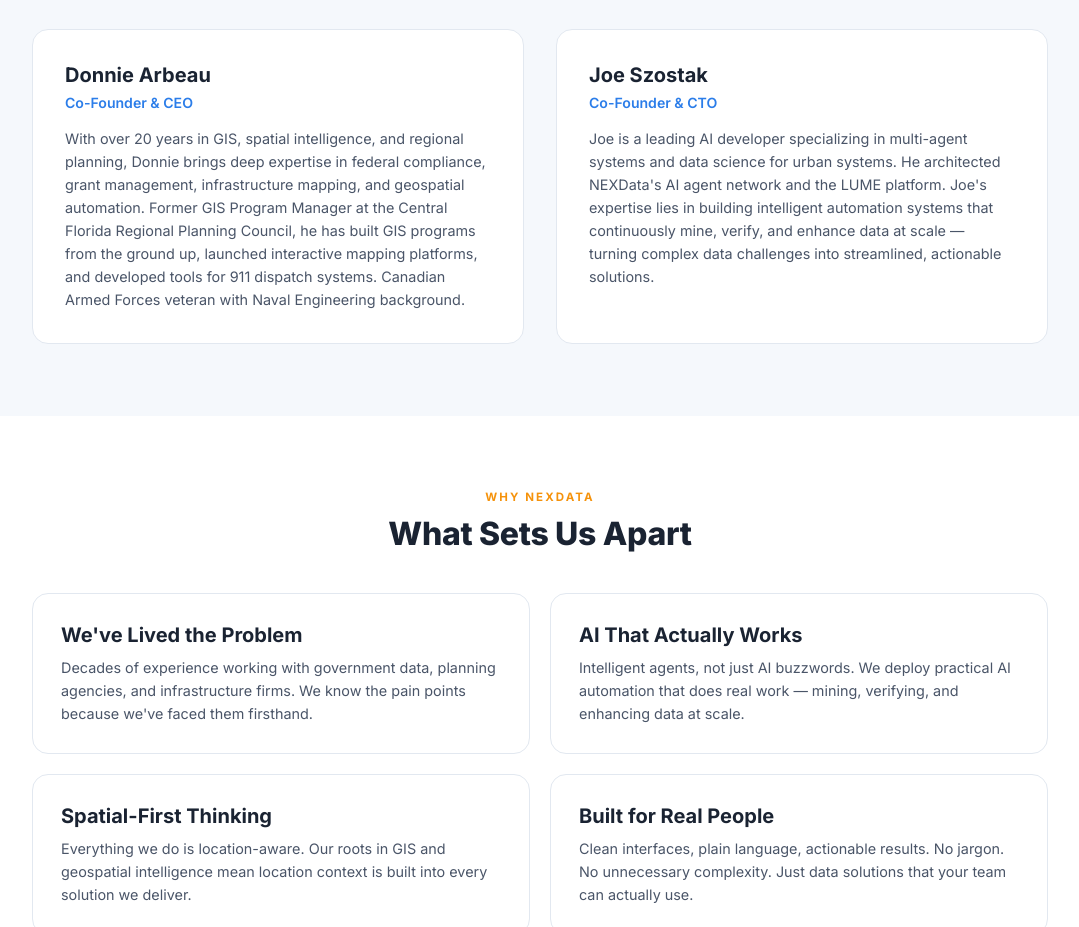
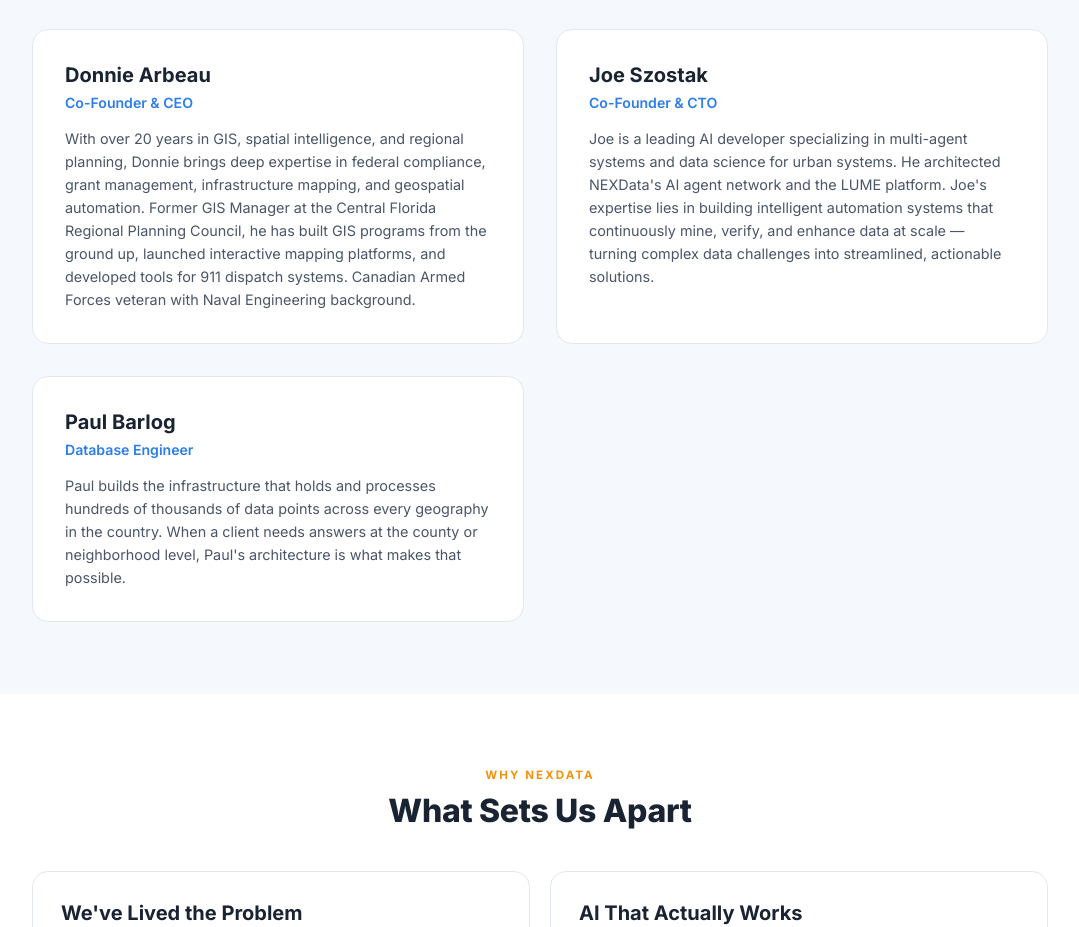
Before and after one commit to NEX-Data-AI/nexdata-website, a plain HTML site: page about.html in a window 1280 px wide. Shown: the part 1060-1987 px from the top of the page, without its empty margins (100-1179 px from the left). Drawn offline with Linux system fonts and the light colour scheme.

Commit message:
Update about.html
Added Paul

```diff
--- a/about.html
+++ b/about.html
@@ -68,7 +68,7 @@
         <h3>Donnie Arbeau</h3>
         <div class="role">Co-Founder & CEO</div>
         <p>
-          With over 20 years in GIS, spatial intelligence, and regional planning, Donnie brings deep expertise in federal compliance, grant management, infrastructure mapping, and geospatial automation. Former GIS Program Manager at the Central Florida Regional Planning Council, he has built GIS programs from the ground up, launched interactive mapping platforms, and developed tools for 911 dispatch systems. Canadian Armed Forces veteran with Naval Engineering background.
+          With over 20 years in GIS, spatial intelligence, and regional planning, Donnie brings deep expertise in federal compliance, grant management, infrastructure mapping, and geospatial automation. Former GIS Manager at the Central Florida Regional Planning Council, he has built GIS programs from the ground up, launched interactive mapping platforms, and developed tools for 911 dispatch systems. Canadian Armed Forces veteran with Naval Engineering background.
         </p>
       </div>
 
@@ -77,6 +77,14 @@
         <div class="role">Co-Founder & CTO</div>
         <p>
           Joe is a leading AI developer specializing in multi-agent systems and data science for urban systems. He architected NEXData's AI agent network and the LUME platform. Joe's expertise lies in building intelligent automation systems that continuously mine, verify, and enhance data at scale — turning complex data challenges into streamlined, actionable solutions.
+        </p>
+      </div>
+
+      <div class="team-card">
+        <h3>Paul Barlog</h3>
+        <div class="role">Database Engineer</div>
+        <p>
+          Paul builds the infrastructure that holds and processes hundreds of thousands of data points across every geography in the country. When a client needs answers at the county or neighborhood level, Paul's architecture is what makes that possible.
         </p>
       </div>
 
```
